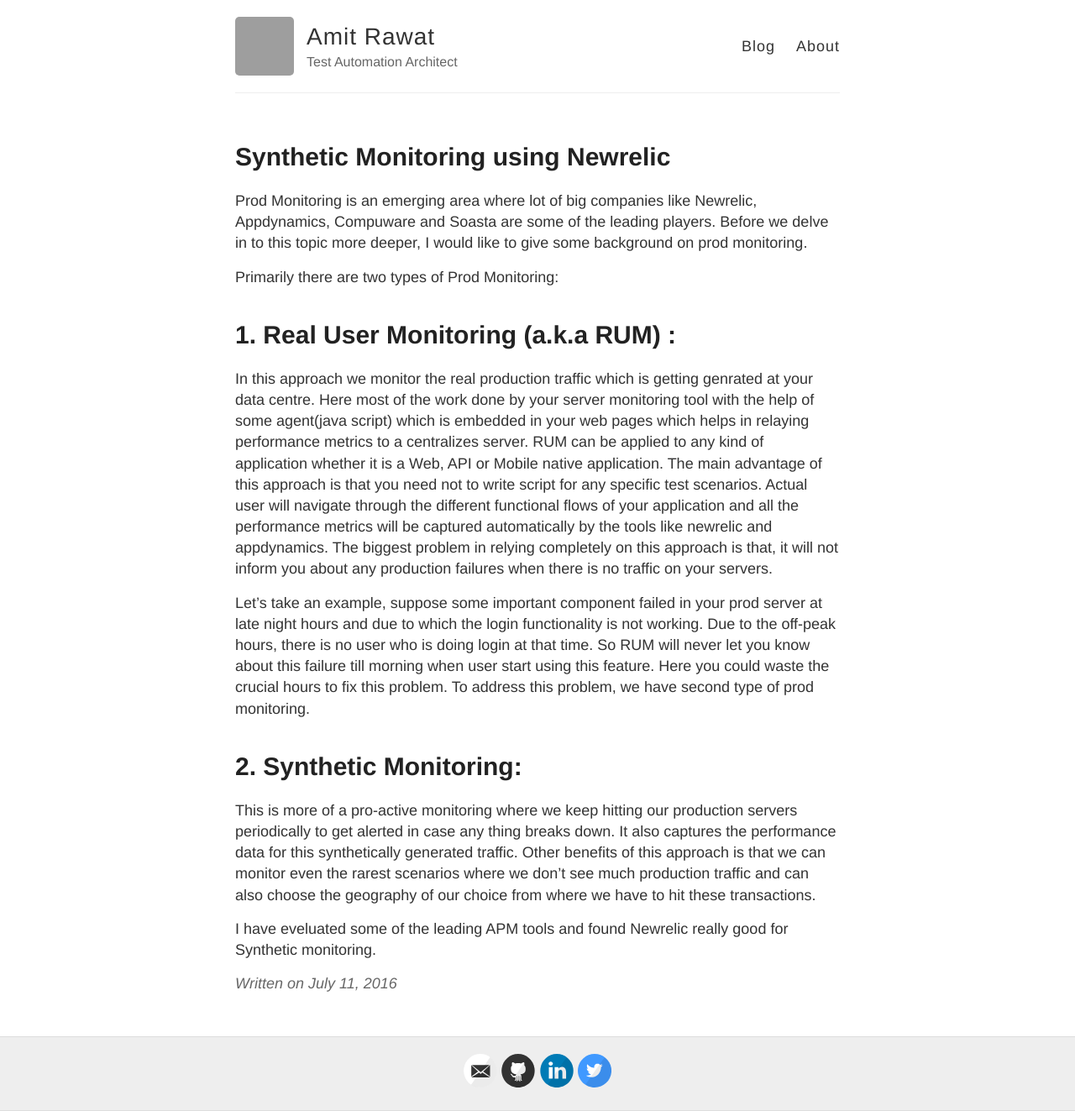
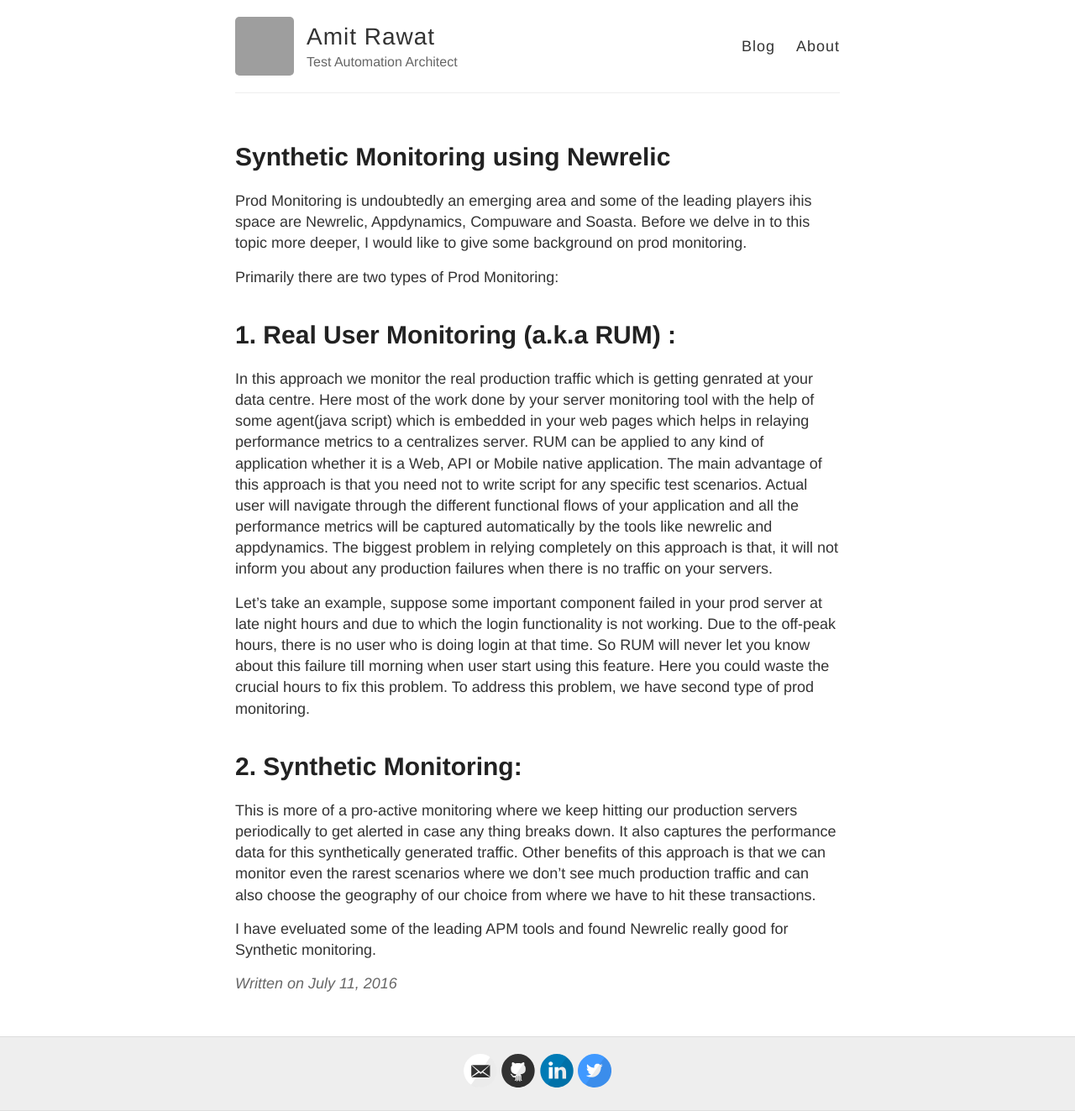
Before and after one commit to sahajamit/sahajamit.github.io, a Jekyll site: the page built from _posts/2016-7-11-Synthetic-Monitoring-using-Newrelic.md, in a window 1280 px wide. Shown: the whole page at 84% size. Built offline with Jekyll 4.4.1, drawn with Linux system fonts in a browser that asks for light colours; comment, search, counter and statistics services are not loaded; grey boxes are pictures that could not be loaded.

Commit message:
updated the newrelic blog

```diff
--- a/_posts/2016-7-11-Synthetic-Monitoring-using-Newrelic.md
+++ b/_posts/2016-7-11-Synthetic-Monitoring-using-Newrelic.md
@@ -3,7 +3,7 @@
 title: Synthetic Monitoring using Newrelic
 ---
 
-Prod Monitoring is an emerging area where lot of big companies like Newrelic, Appdynamics, Compuware and Soasta are some of the leading players. Before we delve in to this topic more deeper, I would like to give some background on prod monitoring.
+Prod Monitoring is undoubtedly an emerging area and some of the leading players ihis space are Newrelic, Appdynamics, Compuware and Soasta. Before we delve in to this topic more deeper, I would like to give some background on prod monitoring.
 
 Primarily there are two types of Prod Monitoring:
 
```
